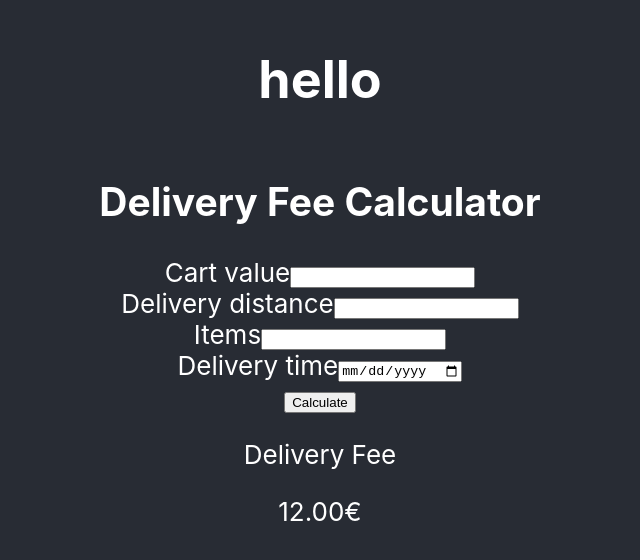
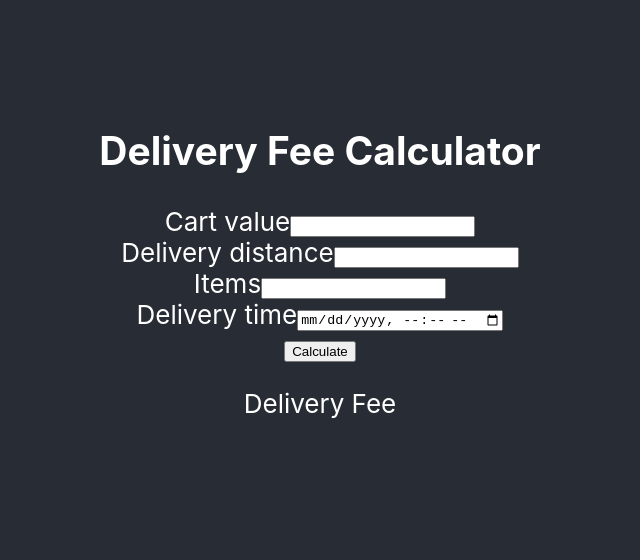
Before and after one commit to acamaras0/Delivery-Fee-Calculator, a React (Create React App) app in the folder client/: page / in a window 1280 px wide. Shown: the part 130-690 px from the top of the page, without its empty margins (320-960 px from the left). Built offline with nearby package versions, Linux system fonts and the light colour scheme.

Commit message:
removed unused logo file and added the friday rush condition

```diff
--- a/client/src/App.tsx
+++ b/client/src/App.tsx
@@ -5,7 +5,6 @@ function App() {
   return (
     <div className="App">
       <header className="App-header">
-        <h1>hello</h1>
         <InputForm />
       </header>
     </div>
--- a/client/src/components/Calculator.tsx
+++ b/client/src/components/Calculator.tsx
@@ -1,13 +1,18 @@
-import React from 'react';
-
-interface Props {
+interface CalcProps {
   cartValue: number;
   deliveryDistance: number;
   numberOfItems: number;
-  deliveryTime: Date;
+  deliveryTime: number;
+  deliveryDate: Date;
 }
 
-const Calculator: React.FC<Props> = ({ cartValue, deliveryDistance, numberOfItems, deliveryTime }) => {
+const Calculator = ({
+  cartValue,
+  deliveryDistance,
+  numberOfItems,
+  deliveryTime,
+  deliveryDate,
+}: CalcProps) => {
   let deliveryFee = 0;
 
   // Small order surcharge
@@ -34,9 +39,8 @@ const Calculator: React.FC<Props> = ({ cartValue, deliveryDistance, numberOfItem
   }
 
   // Friday rush fee
-  const deliveryHour = deliveryTime.getUTCHours();
-  console.log(deliveryHour)
-  if (deliveryHour >= 15 && deliveryHour <= 19) {
+  const dayOfTheWeek = deliveryDate.getDay();
+  if (deliveryTime >= 15 && deliveryTime <= 19 && dayOfTheWeek === 5) {
     deliveryFee *= 1.2;
   }
 
@@ -51,6 +55,6 @@ const Calculator: React.FC<Props> = ({ cartValue, deliveryDistance, numberOfItem
   }
 
   return <div>{deliveryFee.toFixed(2)}€</div>;
-}
+};
 
 export default Calculator;
--- a/client/src/components/InputForm.tsx
+++ b/client/src/components/InputForm.tsx
@@ -1,14 +1,21 @@
-import React, { useState } from "react";
+import { useState } from "react";
 import Calculator from "./Calculator";
 
 const InputForm = () => {
   const [cartValue, setCartValue] = useState(0);
   const [deliveryDistance, setDeliveryDistance] = useState(0);
   const [numberOfItems, setNumberOfItems] = useState(0);
-  const [deliveryTime, setDeliveryTime] = useState(new Date());
+  const [deliveryTime, setDeliveryTime] = useState(0);
+  const [deliveryDate, setDeliveryDate] = useState(new Date());
+  const [show, setShow] = useState(false);
+
+  const handleSubmit = (e: any) => {
+    e.preventDefault();
+    setShow(true);
+  };
 
   return (
-    <div className="input-form">
+    <form className="input-form" onSubmit={handleSubmit}>
       <div className="input-form__title">
         <h2>Delivery Fee Calculator</h2>
       </div>
@@ -48,9 +55,13 @@ const InputForm = () => {
       <div className="input-form__input">
         <label>Delivery time</label>
         <input
-          type="date"
+          type="datetime-local"
           onChange={(e: any) => {
-            setDeliveryTime(e.target.valueAsDate);
+            const datetime = e.target.value.split("T");
+            const datestamp = new Date(datetime[0]);
+            const timestamp = datetime[1].split(":")[0];
+            setDeliveryTime(Number(timestamp));
+            setDeliveryDate(datestamp);
           }}
           required
         />
@@ -60,14 +71,17 @@ const InputForm = () => {
       </div>
       <div>
         <p>Delivery Fee</p>
+        {show === true ? (
           <Calculator
             cartValue={cartValue}
             deliveryDistance={deliveryDistance}
             numberOfItems={numberOfItems}
             deliveryTime={deliveryTime}
+            deliveryDate={deliveryDate}
           />
+        ) : null}
       </div>
-    </div>
+    </form>
   );
 };
 
```
Also changed, not shown: client/src/logo.svg (deleted). Lines whose indentation alone changed are shown as unchanged.
